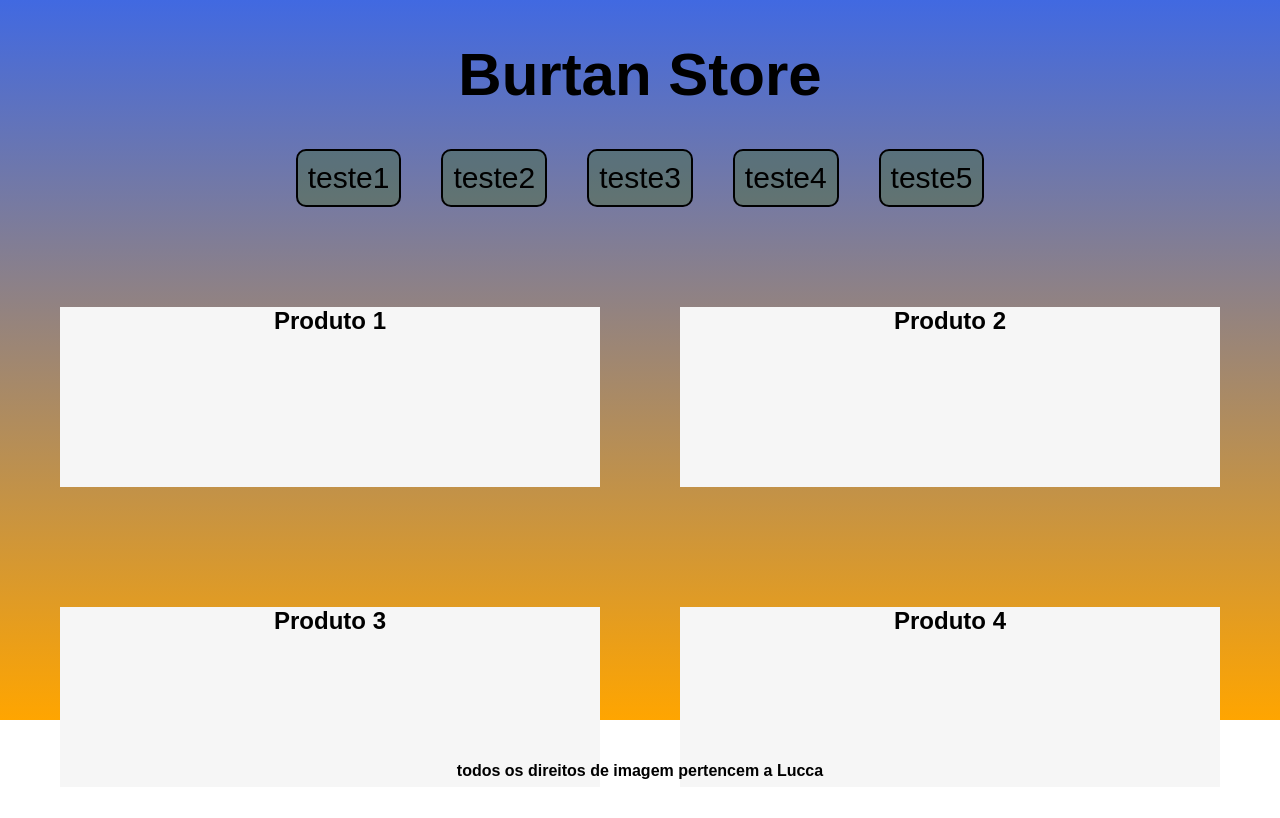
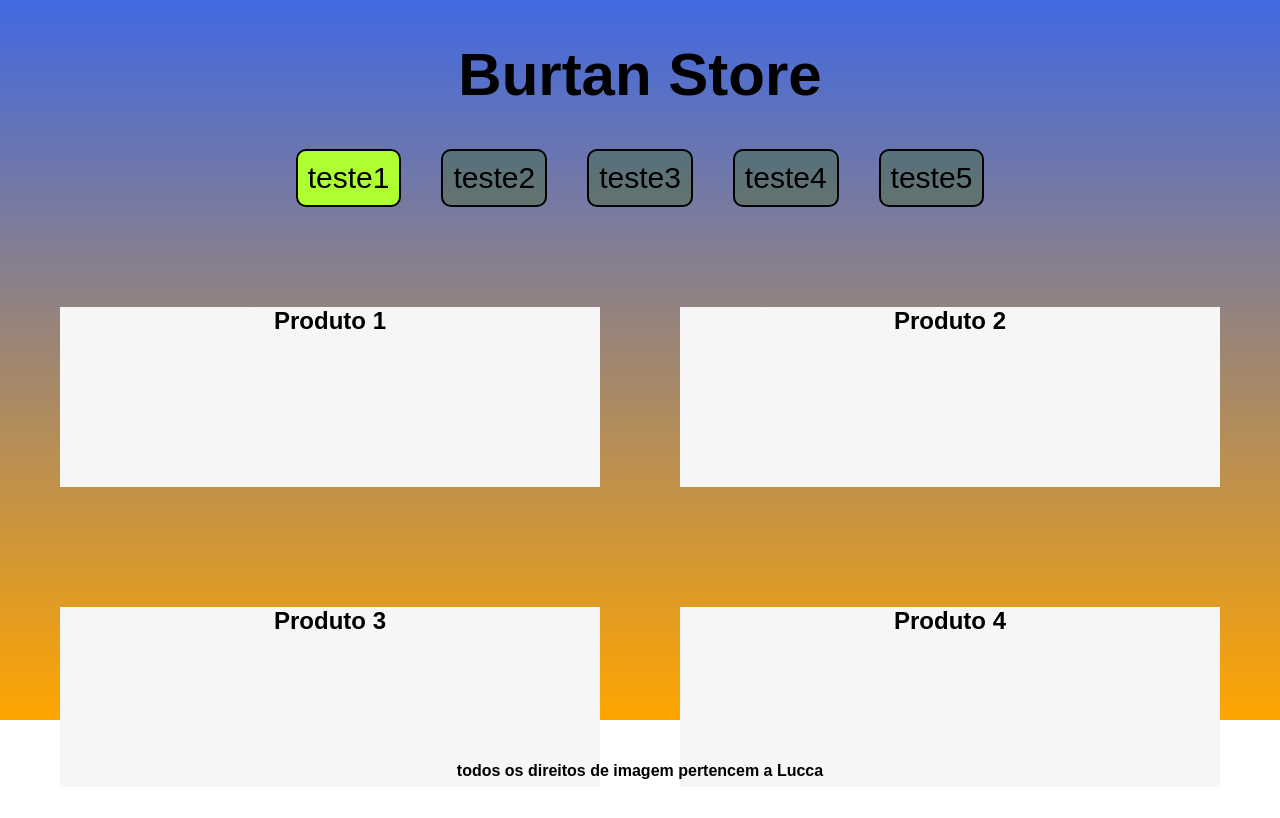
Before and after one commit to Gapaivams/Teste-faculdade, a plain HTML site: page index.html in a window 1280 px wide. In both pictures the pointer is over the element "teste1". Drawn offline with Linux system fonts and the light colour scheme.

Commit message:
adicionei um efeito de transição hover nas opçoes de navegação

```diff
--- a/style.css
+++ b/style.css
@@ -37,7 +37,11 @@ nav p{
     border: 2px solid;
     border-radius: 10px;
     padding: 10px;
+    transition: 0.1s;
+}
 
+nav p:hover{
+    background-color: greenyellow;
 }
 
 
```
